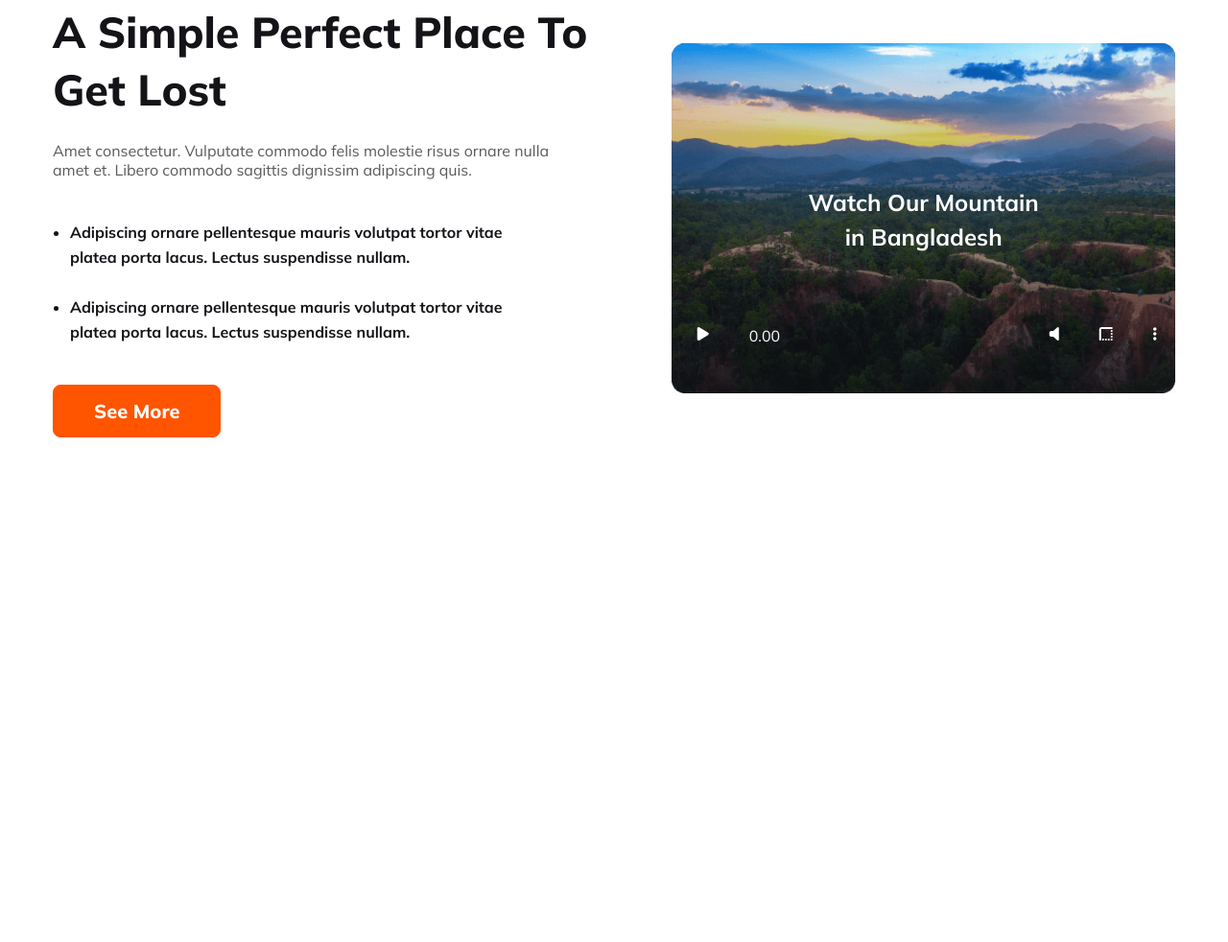
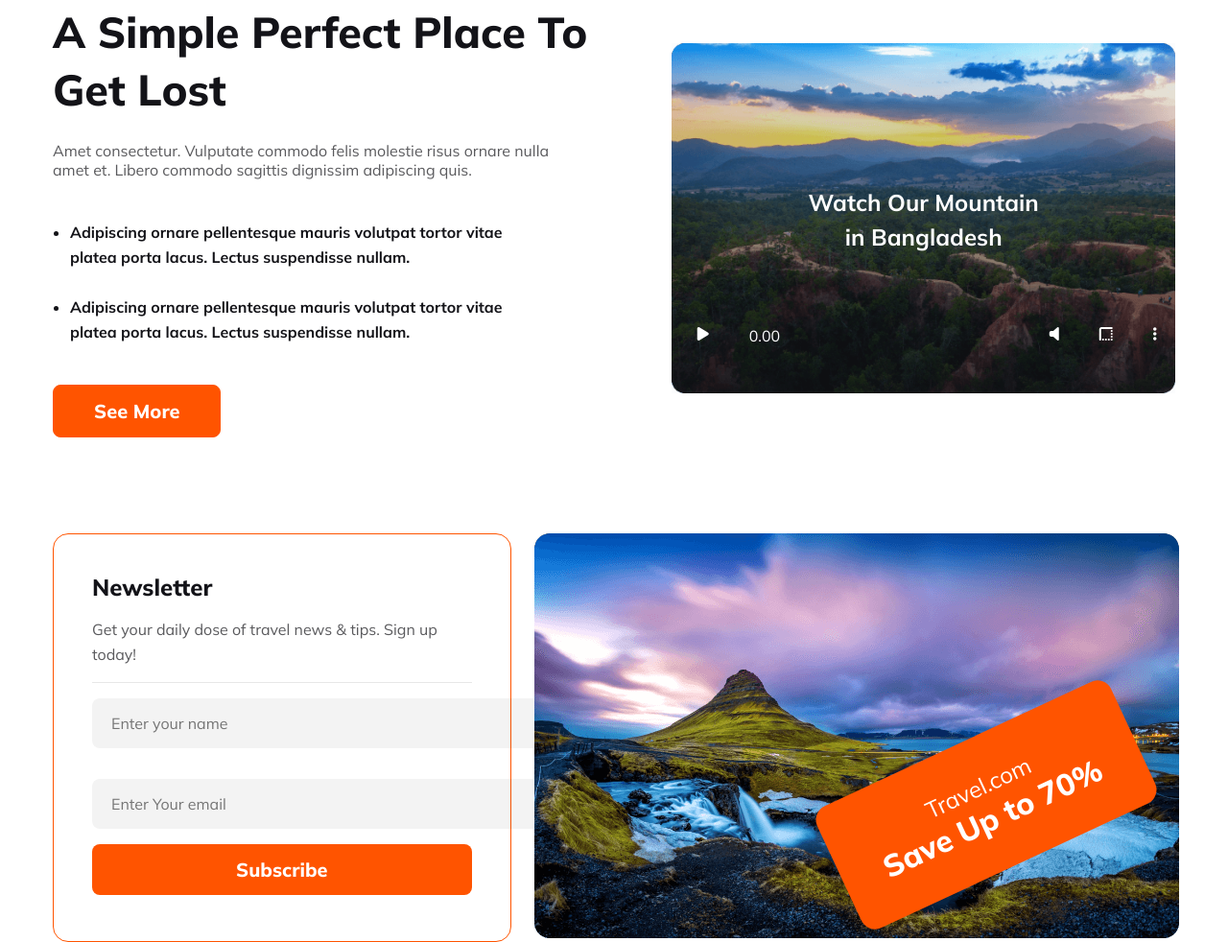
Before and after one commit to minjamin-ahmmed/travel-website, a plain HTML site: page index.html in a window 1280 px wide. Shown: the part 5372-6354 px from the top of the page at 96% size. Before the commit the page ends 5828 px from the top, so only its background shows below. Drawn offline with Linux system fonts and the light colour scheme.

Commit message:
upto form section added

```diff
--- a/index.html
+++ b/index.html
@@ -284,6 +284,29 @@
             </div>
 
         </section>
+
+        <section class="form-container">
+            <div class="form-text">
+                <h3>Newsletter</h3>
+                <p>Get your daily dose of travel news & tips. Sign up today!</p>
+                <form action="">
+                    <input type="text" placeholder="Enter your name">
+                    <input type="text" placeholder="Enter Your email">
+                </form>
+                <button class="btn-sixth">Subscribe</button>
+            </div>
+
+            <div class="form-image">
+                <img src="Images/discount3.png" alt="">
+
+                <div class="btn">
+                    <button class="btn-seventh">
+                        <p>Travel.com</p>
+                        <h3>Save Up to 70%</h3>
+                    </button>
+                </div>
+            </div>
+        </section>
     </main>
 
     <footer>
--- a/styles/style.css
+++ b/styles/style.css
@@ -541,6 +541,7 @@ border: none;
     margin: 0 auto;
     justify-content: space-between;
     align-items: center;
+    margin-bottom: 100px;
 }
 
 .perfect-place-text h1{
@@ -618,10 +619,105 @@ border: 1px solid rgb(255, 84, 0);
     color: white;
 }
 
+/* Form Container styles Starts here */
+.form-container{
+    max-width: 1170px;
+    margin: 0 auto;
+    display: grid;
+    grid-template-columns: 0.82fr 1.17fr;
+    gap: 24px;
+}
+
+.form-text{
+    padding: 40px;
+    border: 1px solid rgb(255, 84, 0);
+    border-radius: 16px;
+}
+
+.form-text h3{
+    color: rgb(19, 19, 24);
+    font-family: Mulish;
+    font-size: 1.5rem;
+    font-weight: 800;
+    line-height: 30px;
+    margin-bottom: 16px;
+}
+
+.form-text p{
+    color: rgb(90, 90, 93);
+    font-family: Mulish;
+    font-size: 1rem;
+    font-weight: 400;
+    line-height: 26px;
+    margin-bottom: 16px;
+}
 
 
 
+.form-text input{
+    border-radius: 8px;
+    background: rgba(19, 19, 24, 0.05);
+    color: rgba(19, 19, 24, 0.3);
+    font-family: Mulish;
+    font-size: 1rem;
+    font-weight: 400;
+    line-height: 20px;
+    margin-top: 16px;
+    border: none;
+    margin-bottom: 16px;
+    padding: 16px 251px 16px 20px;
 
+}
+
+.form-text form{
+    border-top: 1px solid rgba(19, 19, 24, 0.1);
+
+}
+
+.btn-sixth{
+    border-radius: 8px;
+    background: rgb(255, 84, 0);
+    color: rgb(255, 255, 255);
+    font-family: Mulish;
+    font-size: 1.25rem;
+    font-weight: 800;
+    line-height: 25px;
+    padding: 14px 150px;
+    border: none;
+}
+
+.btn-seventh{
+    border-radius: 16px;
+    background: rgb(255, 84, 0);
+    padding: 35px 45px;
+    border: none;
+}
+.btn-seventh h3{
+    color: rgb(255, 255, 255);
+    font-family: Mulish;
+    font-size: 2rem;
+    font-weight: 800;
+    line-height: 40px;
+}
+
+.btn-seventh p{
+    color: rgb(255, 255, 255);
+    font-family: Mulish;
+    font-size: 1.5rem;
+    font-weight: 400;
+    line-height: 30px;
+}
+
+.form-image{
+    position: relative;
+}
+
+.btn{
+    position: absolute;
+    top: 50%;
+    left: 45%;
+    transform: rotate(-25deg);
+}
 
 
 
```
